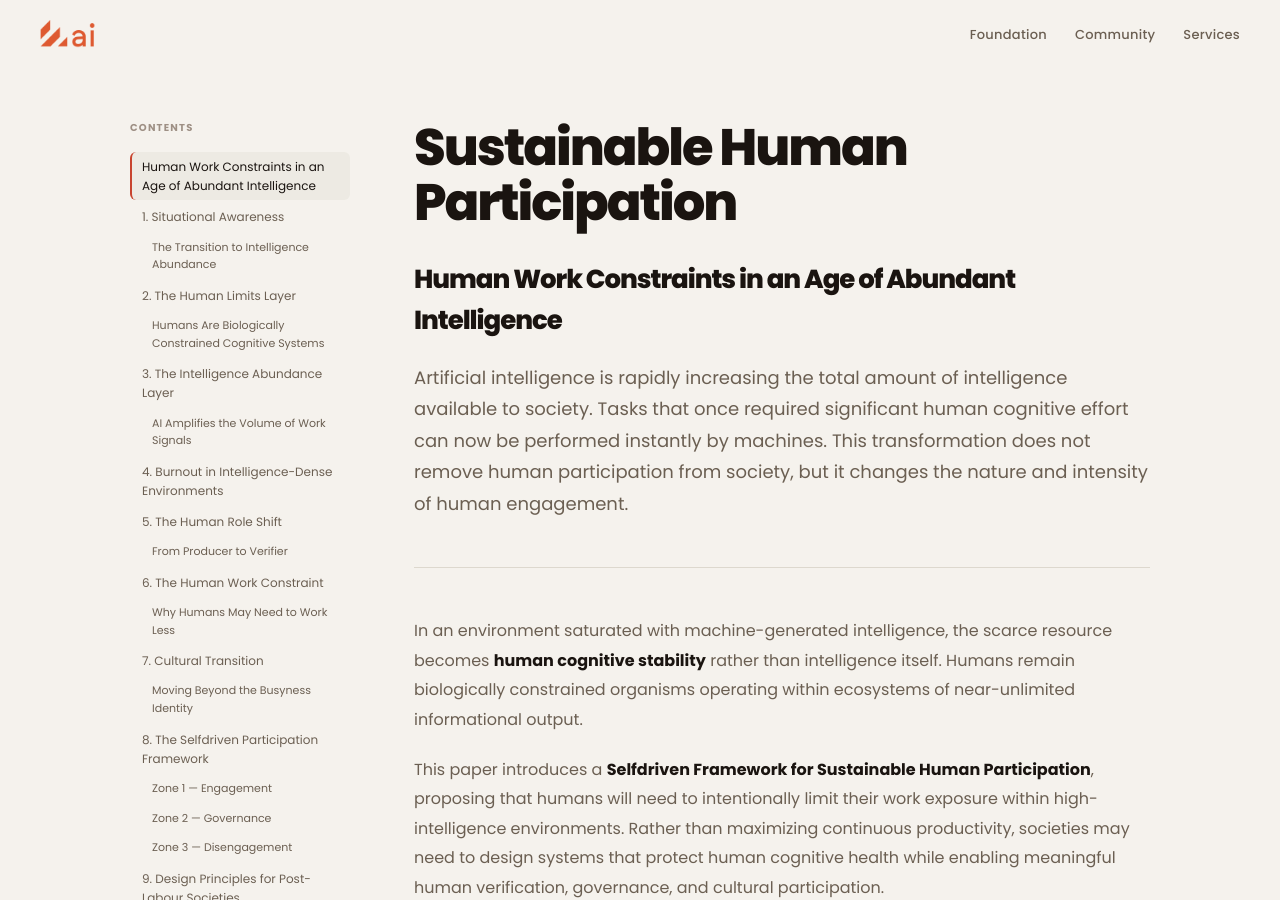
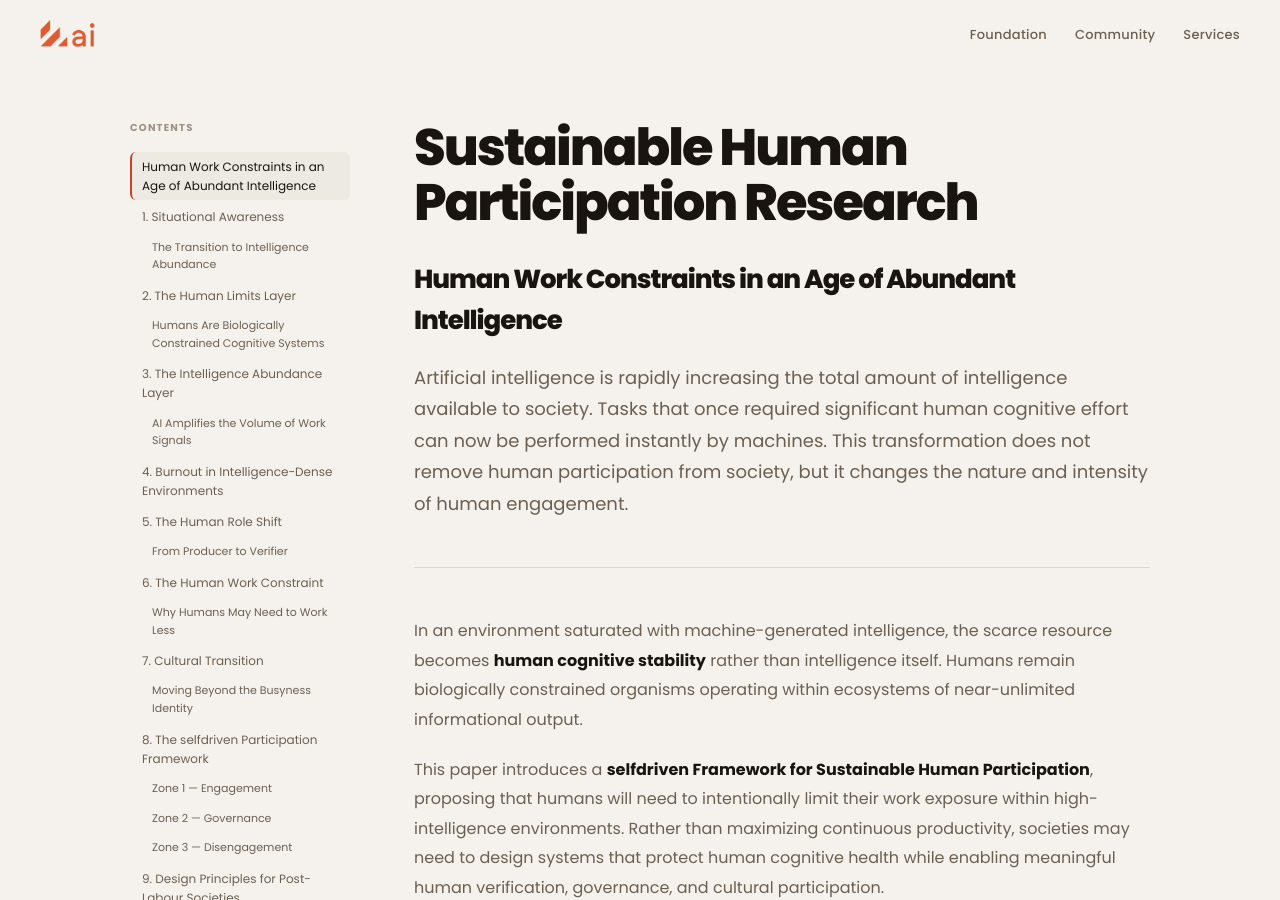
Before and after one commit to selfdriven-foundation/selfdriven-ai, a Jekyll site: the page built from docs/pages/research-sustainable-human-participation.md, in a window 1280 px wide and 900 px high. Built offline with Jekyll 4.4.1, drawn with Linux system fonts in a browser that asks for light colours; some of the changed text lies outside the part shown.

Commit message:
Update research-sustainable-human-participation.md

```diff
--- a/docs/pages/research-sustainable-human-participation.md
+++ b/docs/pages/research-sustainable-human-participation.md
@@ -7,14 +7,14 @@ summary: >
 permalink: /research/sustainable-human-participation
 ---
 
-# Sustainable Human Participation
+# Sustainable Human Participation Research
 ## Human Work Constraints in an Age of Abundant Intelligence
 
 Artificial intelligence is rapidly increasing the total amount of intelligence available to society. Tasks that once required significant human cognitive effort can now be performed instantly by machines. This transformation does not remove human participation from society, but it changes the nature and intensity of human engagement.
 
 In an environment saturated with machine-generated intelligence, the scarce resource becomes **human cognitive stability** rather than intelligence itself. Humans remain biologically constrained organisms operating within ecosystems of near-unlimited informational output.
 
-This paper introduces a **Selfdriven Framework for Sustainable Human Participation**, proposing that humans will need to intentionally limit their work exposure within high-intelligence environments. Rather than maximizing continuous productivity, societies may need to design systems that protect human cognitive health while enabling meaningful human verification, governance, and cultural participation.
+This paper introduces a **selfdriven Framework for Sustainable Human Participation**, proposing that humans will need to intentionally limit their work exposure within high-intelligence environments. Rather than maximizing continuous productivity, societies may need to design systems that protect human cognitive health while enabling meaningful human verification, governance, and cultural participation.
 
 The central insight is simple:
 
@@ -220,7 +220,7 @@ Future cultural values may shift toward:
 
 Human identity becomes less about constant work output and more about **responsible participation within intelligent systems**.
 
-## 8. The Selfdriven Participation Framework
+## 8. The selfdriven Participation Framework
 
 To maintain healthy societies within intelligence-rich environments, we can outline a simple framework.
 
```
